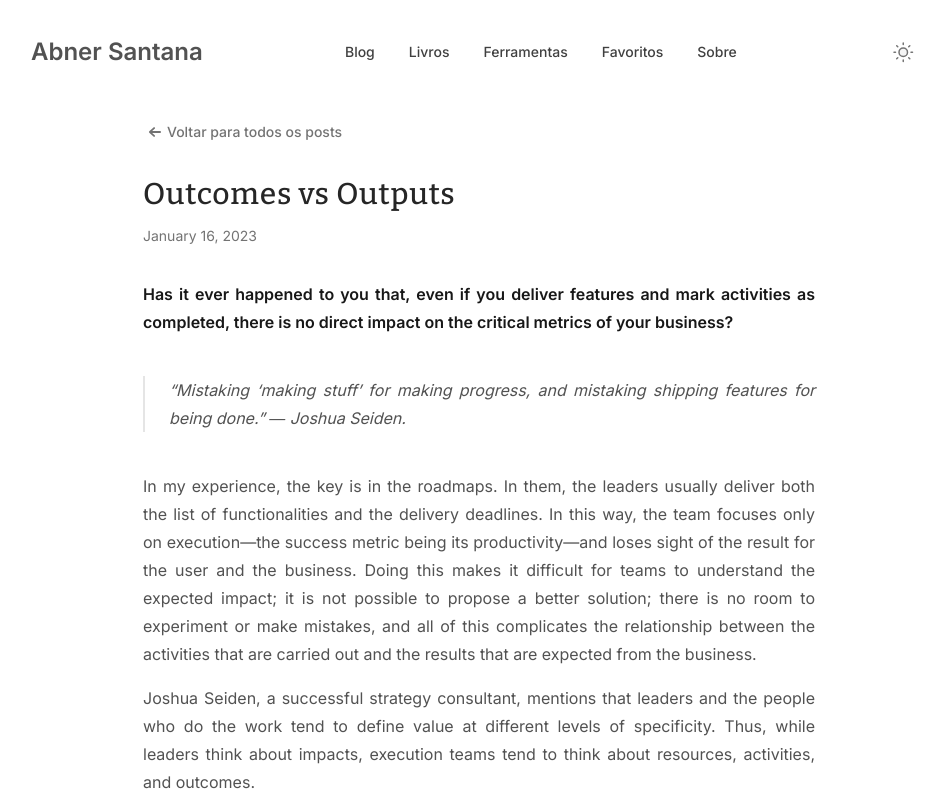
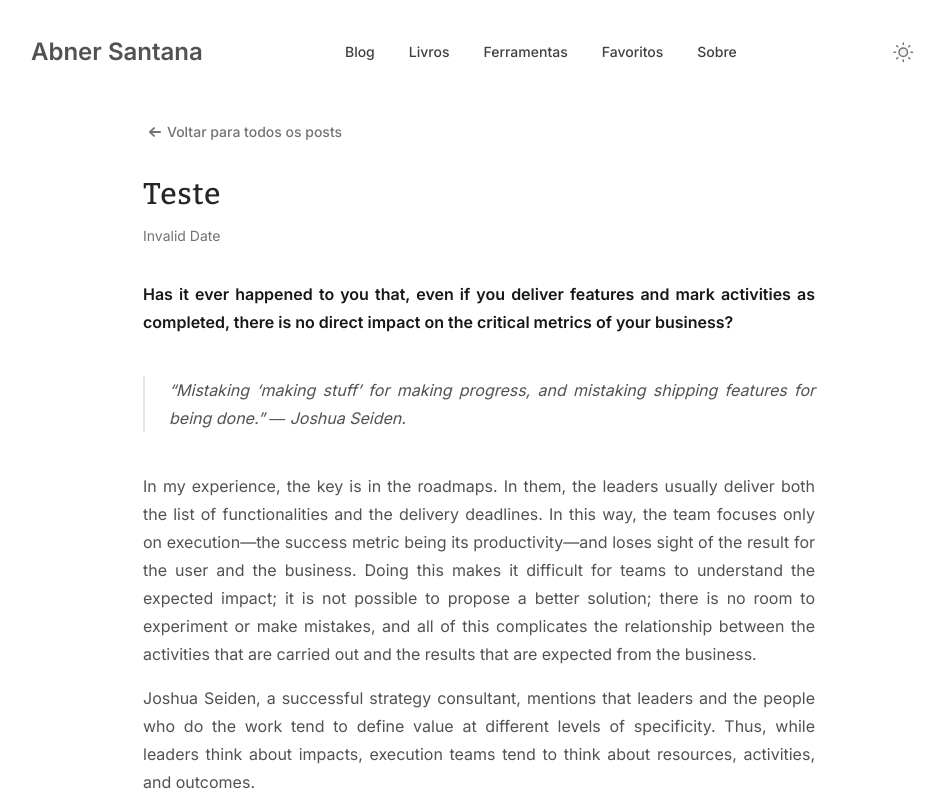
Before and after one commit to abnerssantana/personal-site, a Next.js app: page /blog/outcomes-over-output in a window 1280 px wide. Shown: the top 800 px of the page, without its empty margins (161-1105 px from the left). Built offline with nearby package versions, Linux system fonts and the light colour scheme.

Commit message:
data pt-BR

```diff
--- a/src/lib/formatDate.ts
+++ b/src/lib/formatDate.ts
@@ -1,5 +1,5 @@
 export function formatDate(dateString) {
-  return new Date(`${dateString}T00:00:00Z`).toLocaleDateString('en-US', {
+  return new Date(`${dateString}T00:00:00Z`).toLocaleDateString('pt-BR', {
     day: 'numeric',
     month: 'long',
     year: 'numeric',
--- a/src/pages/_document.tsx
+++ b/src/pages/_document.tsx
@@ -38,7 +38,7 @@ const modeScript = `
 
 export default function Document() {
   return (
-    <Html className="h-full antialiased" lang="en">
+    <Html className="h-full antialiased" lang="pt-BR">
       <Head>
         <link
           rel="apple-touch-icon"
--- a/src/pages/blog/index.tsx
+++ b/src/pages/blog/index.tsx
@@ -27,8 +27,8 @@ export const Articles = ({ articles }) => {
         <Wrapper>
 
           <SimpleLayout
-            title="Corrida, pensamentos e tecnologia"
-            intro="You can read about my thoughts on product development and web design."
+            title="Meus pensamentos"
+            intro="Corrida, tecnologia, reflexões e um pouco de choro/drama as vezes..."
           >
             <form onSubmit={handleSubmit(onSubmit)} className="mb-4 flex items-center">
               <input
--- a/src/pages/blog/outcomes-over-output/index.mdx
+++ b/src/pages/blog/outcomes-over-output/index.mdx
@@ -4,8 +4,8 @@ import diagram from './the-project-logic-model-josh-seiden.jpg'
 
 export const meta = {
   author: 'Abner Santana',
-  date: '2023-01-16',
-  title: 'Outcomes vs Outputs',
+  date: '13-12-2023',
+  title: 'Teste',
   description:
     'Has it ever happened to you that, even if you deliver features and mark activities as completed, there is no direct impact on the critical metrics of your business?'
 }
--- a/src/pages/index.tsx
+++ b/src/pages/index.tsx
@@ -9,12 +9,12 @@ export const Home = () => {
         <Wrapper>
           <div className="mx-auto pb-24 pt-24 md:pb-36 md:pt-36">
             <div className="text-center">
-              <h2 className="text-3xl font-normal text-gray-600 dark:text-gray-400 md:text-lg">
+              <h2 className="text-2xl font-normal text-gray-600 dark:text-gray-400 md:text-lg">
                 TECH - NERD - MARATHONER - YOUTUBER
               </h2>
               <h1
                 className={clsx(
-                  'font-sans text-7xl uppercase font-black leading-tight text-gray-900 dark:text-gray-100 md:leading-snug'
+                  'font-sans text-6xl uppercase font-black leading-tight text-gray-900 dark:text-gray-100 md:leading-snug'
                 )}
               >
                 VIVENDO A CORRIDA
```
Also changed, not shown: 1 other file (tests, documents, lock files or other folders).
